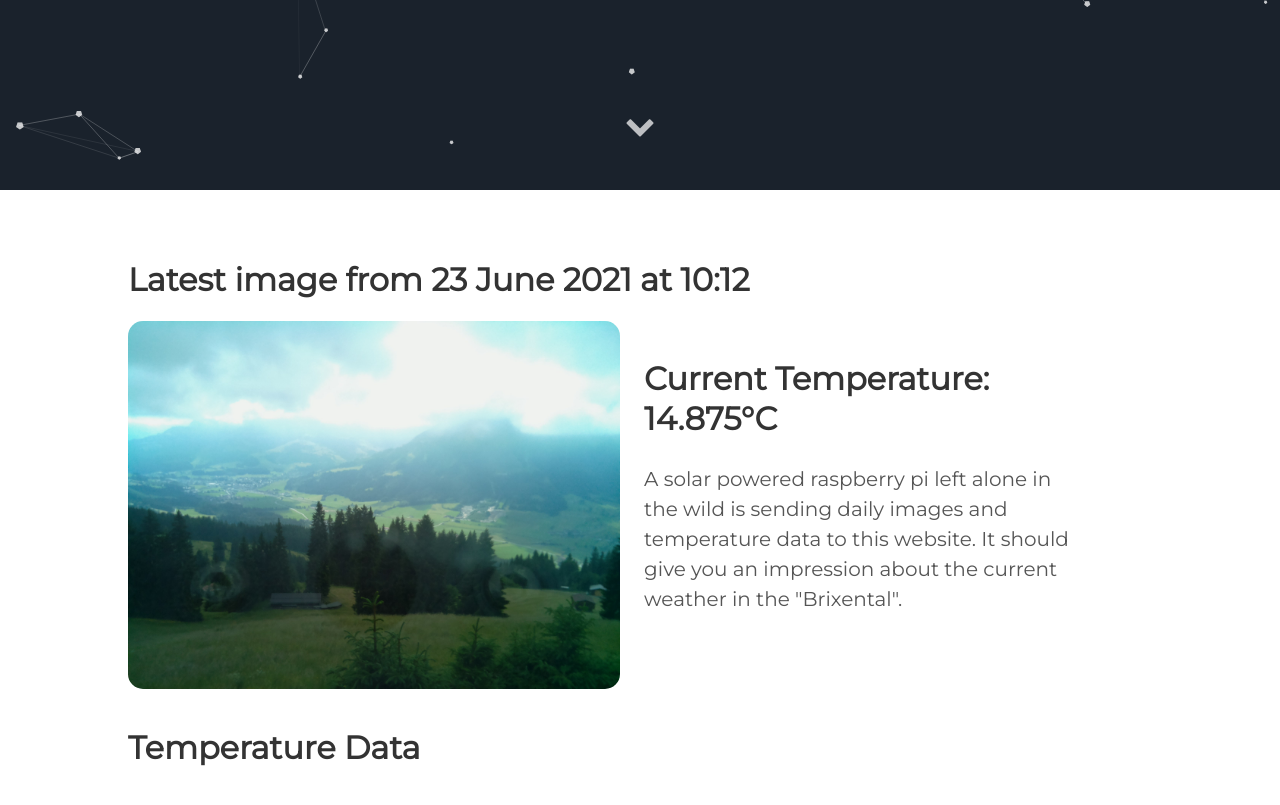
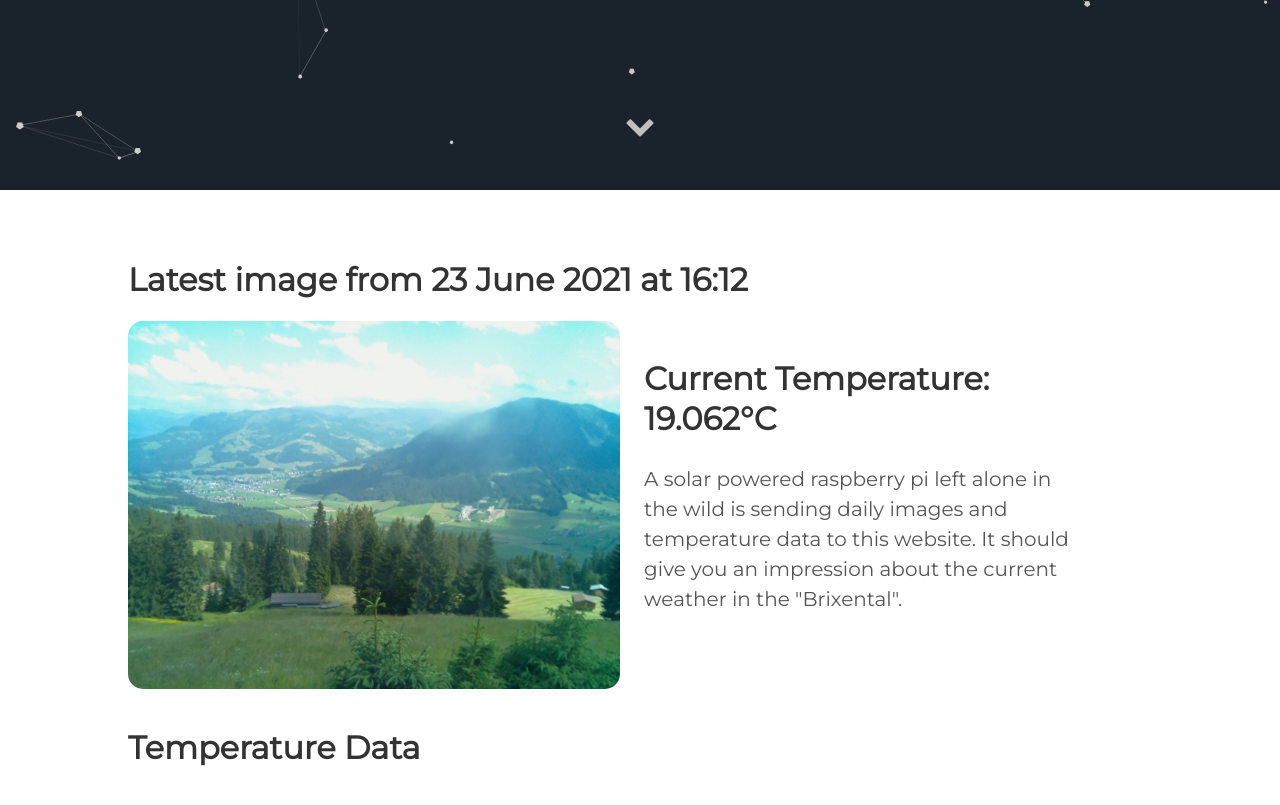
Before and after one commit to vektorious/vektorious.github.io, a Jekyll site: the page built from resources/huette.md, in a window 1280 px wide and 900 px high, scrolled down 710 px. Shown: the top 805 px of the window. Built offline with Jekyll 4.4.1, drawn with Linux system fonts in a browser that asks for light colours.

Commit message:
I'm a bot beep boop

```diff
--- a/resources/huette.md
+++ b/resources/huette.md
@@ -6,13 +6,13 @@ image: '/assets/img/'
 description: 'Live image from the Austrian alps'
 twitter_text: ' '
 ---
-## Latest image from 23 June 2021 at 10:12
+## Latest image from 23 June 2021 at 16:12
 <div class="huette">
   <div class="huette-image">
     <img src="{{ "/assets/img/huette.jpg" | prepend: site.baseurl }}">
   </div>
   <div class="huette-text">
-        <h2>Current Temperature: 14.875°C</h2>
+        <h2>Current Temperature: 19.062°C</h2>
         <p>A solar powered raspberry pi left alone in the wild is sending daily images and temperature data to this website. It should give you an impression about the current weather in the "Brixental".</p>
 
   </div>
```
Also changed, not shown: rpi-script/2021-06-23_161050.txt (renamed from rpi-script/2021-06-23_101048.txt, +5 -6 lines), rpi-script/huette.md (+2 -2 lines), assets/img/huette.jpg, assets/img/temp_plot.png, rpi-script/temp_plot.png, 1 other file.
